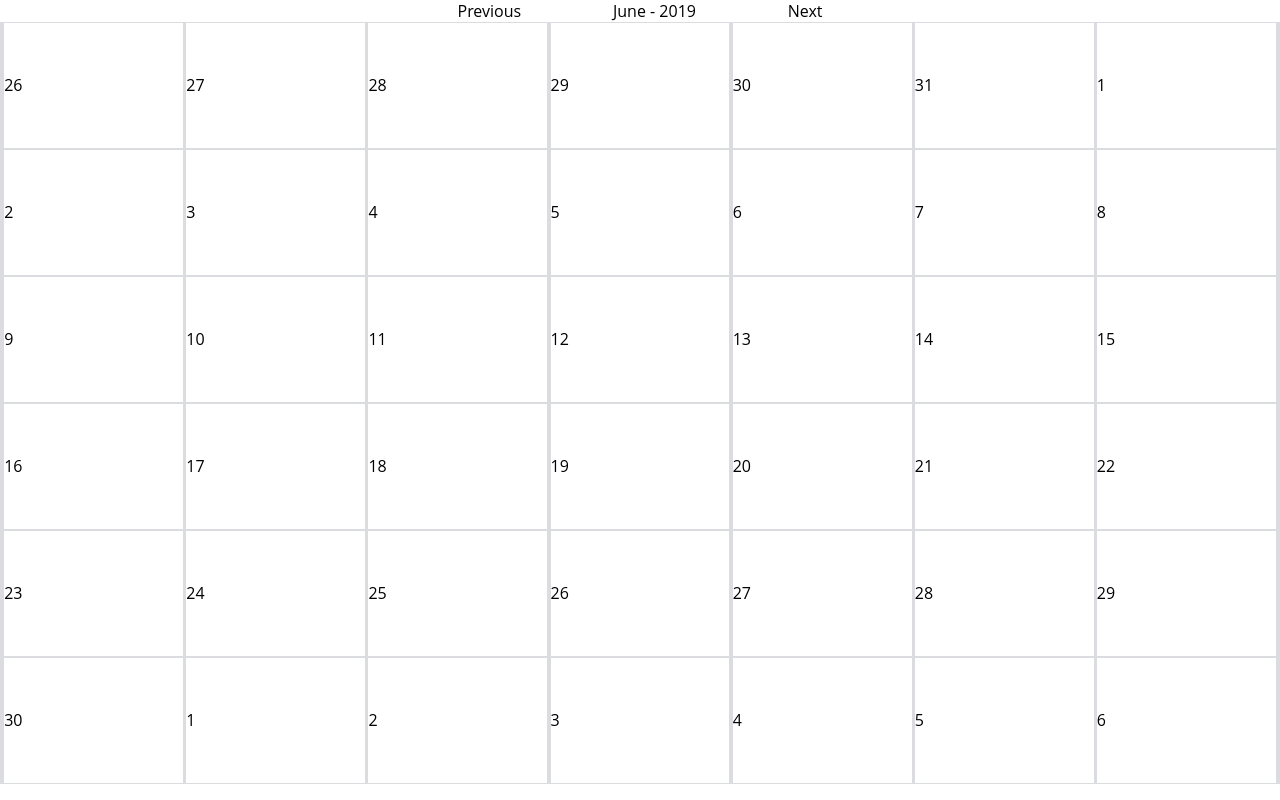
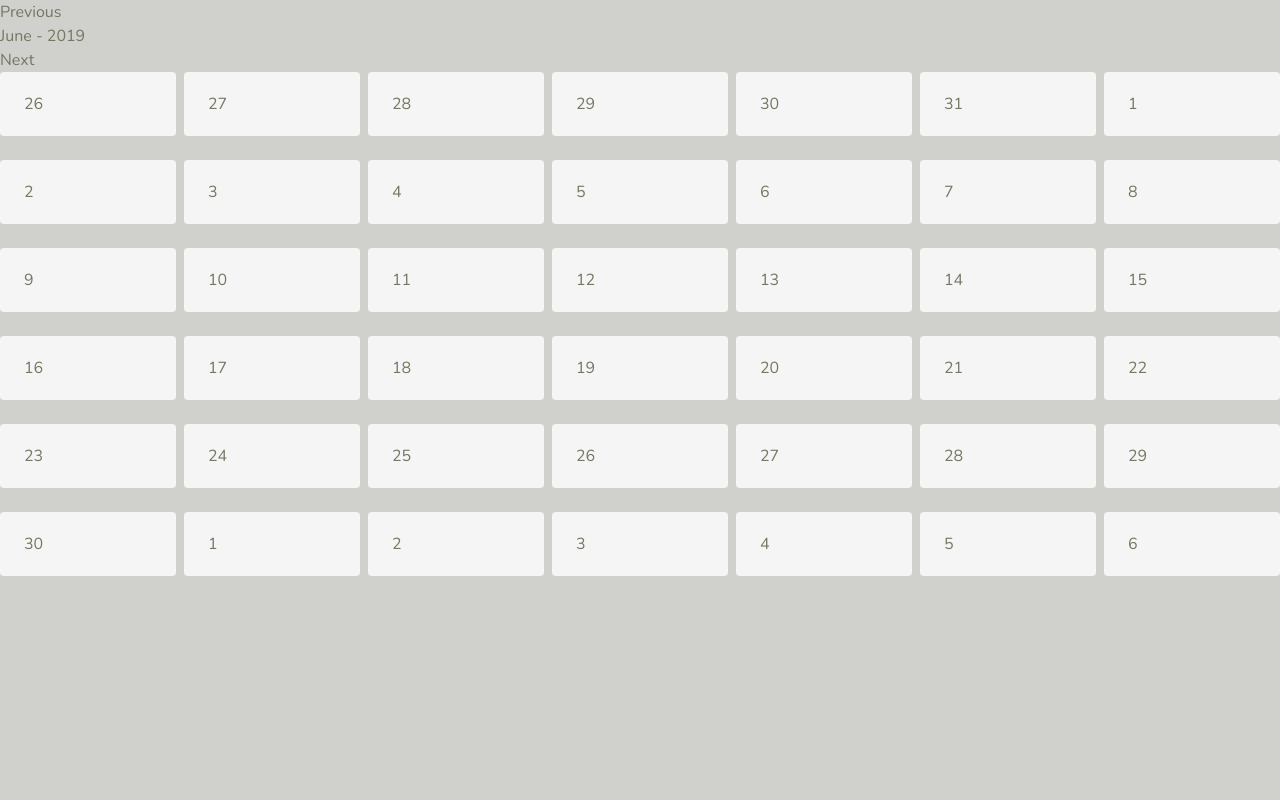
Before and after one commit to prathamudeshmukh/react-calendar-view, a React app: page / in a window 1280 px wide. Built offline with nearby package versions, Linux system fonts and the light colour scheme.

Commit message:
Added bulma

```diff
--- a/package.json
+++ b/package.json
@@ -12,6 +12,7 @@
     "babel-loader": "8.0.5",
     "babel-plugin-named-asset-import": "^0.3.2",
     "babel-preset-react-app": "^9.0.0",
+    "bulma": "^0.7.5",
     "camelcase": "^5.2.0",
     "case-sensitive-paths-webpack-plugin": "2.2.0",
     "css-loader": "2.1.1",
@@ -38,6 +39,7 @@
     "jest-watch-typeahead": "0.3.0",
     "mini-css-extract-plugin": "0.5.0",
     "moment": "^2.24.0",
+    "node-sass": "^4.12.0",
     "optimize-css-assets-webpack-plugin": "5.0.1",
     "pnp-webpack-plugin": "1.2.1",
     "postcss-flexbugs-fixes": "4.1.0",
--- a/src/App.css
+++ /dev/null
@@ -1,33 +0,0 @@
-.App {
-  text-align: center;
-}
-
-.App-logo {
-  animation: App-logo-spin infinite 20s linear;
-  height: 40vmin;
-  pointer-events: none;
-}
-
-.App-header {
-  background-color: #282c34;
-  min-height: 100vh;
-  display: flex;
-  flex-direction: column;
-  align-items: center;
-  justify-content: center;
-  font-size: calc(10px + 2vmin);
-  color: white;
-}
-
-.App-link {
-  color: #61dafb;
-}
-
-@keyframes App-logo-spin {
-  from {
-    transform: rotate(0deg);
-  }
-  to {
-    transform: rotate(360deg);
-  }
-}
--- a/src/App.js
+++ b/src/App.js
@@ -1,6 +1,6 @@
 import React from 'react';
-import './App.css';
 import Calendar from "./components/Calendar";
+import './App.scss';
 
 function App() {
   return (
--- /dev/null
+++ b/src/App.scss
@@ -0,0 +1,27 @@
+@charset "utf-8";
+
+// Import a Google Font
+@import url('https://fonts.googleapis.com/css?family=Nunito:400,700');
+
+// Set your brand colors
+$purple: #8a4d76;
+$pink: #fa7c91;
+$brown: #757763;
+$beige-light: #d0d1cd;
+$beige-lighter: #eff0eb;
+$notification-padding: 5.25rem 2.5rem 1.25rem 1.5rem;
+
+// Update Bulma's global variables
+$family-sans-serif: 'Nunito', sans-serif;
+$grey-dark: $brown;
+$grey-light: $beige-light;
+$primary: $beige-lighter;
+$widescreen-enabled: false;
+$fullhd-enabled: false;
+
+// Update some of Bulma's component variables
+$body-background-color: $beige-light;
+$control-border-width: 2px;
+
+// Import only what you need from Bulma
+@import '../node_modules/bulma/bulma';
--- a/src/components/Day.js
+++ b/src/components/Day.js
@@ -2,8 +2,10 @@ import React from 'react';
 
 export default class Day extends React.PureComponent {
     render() {
-        return <div className={"day"}>
+        return <div className={"column"}>
+            <div className={"notification"}>
             {this.props.children}
+            </div>
         </div>;
     }
 }
--- a/src/components/MonthView.js
+++ b/src/components/MonthView.js
@@ -21,7 +21,7 @@ export default class MonthView extends React.PureComponent {
         for (; startOfWeekClone.isSameOrBefore(endOfWeek); startOfWeekClone.add(1, 'days')) {
             days.push(<Day>{startOfWeekClone.date()}</Day>);
         }
-        return <div className={"week"}>
+        return <div className={"columns is-variable is-1"}>
             {days}
         </div>
     }
--- a/src/index.js
+++ b/src/index.js
@@ -1,6 +1,5 @@
 import React from 'react';
 import ReactDOM from 'react-dom';
-import './index.css';
 import App from './App';
 import * as serviceWorker from './serviceWorker';
 
```
Also changed, not shown: 1 other file (tests, documents, lock files or other folders).
